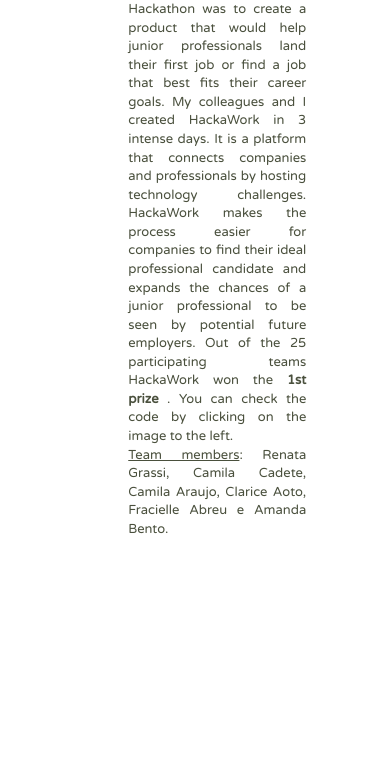
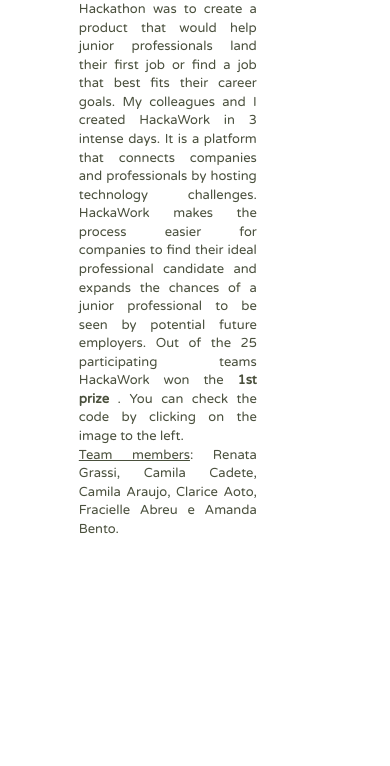
Before and after one commit to RenataGrassi/portfolio_new, a plain HTML site: page index.html in a window 390 px wide. Shown: the part 621-1387 px from the top of the page. Drawn offline with nearby package versions, Linux system fonts and the light colour scheme.

Commit message:
content-provi adjusting margin

```diff
--- a/style.css
+++ b/style.css
@@ -88,7 +88,7 @@
 
 @media (max-width: 800px){
   .port-content-provi{
-    margin-left: 2px;
+    margin-left: 2px !important;
     width: 178px;
     height: 732px;
     margin-right: -14%;
```
